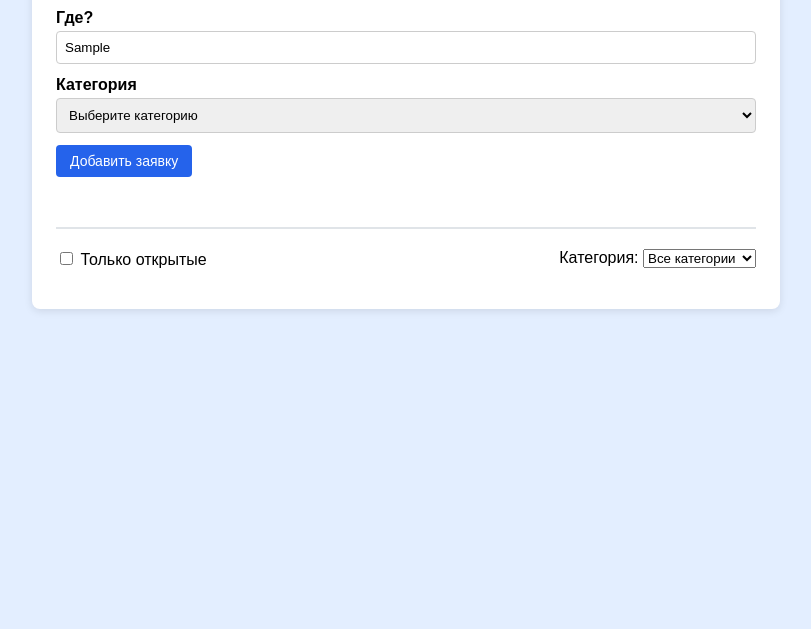
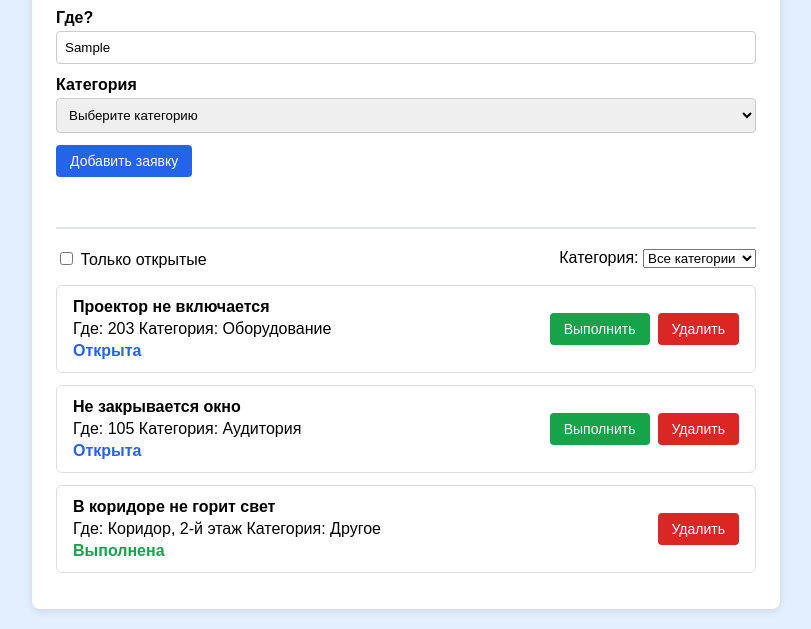
Before and after one commit to ritulkina/mdkCATEGORY, a plain HTML site: page index.html in a window 1280 px wide. Both pictures are taken after typing "Sample", "Sample" into the empty fields and a click on the button "Добавить заявку". Shown: the part 182-811 px from the top of the page, without its empty margins (234-1045 px from the left). Drawn offline with Linux system fonts and the light colour scheme.

Commit message:
Add files via upload

```diff
--- a/index.html
+++ b/index.html
@@ -5,7 +5,7 @@
     <meta charset="UTF-8">
     <title>Заявки корпуса</title>
     <link rel="stylesheet" href="index.css">
-    <script src="c.js"></script>
+    <script src="ss.js" defer></script>
 </head>
 
 <body>
@@ -33,7 +33,7 @@
                 </select>
             </div>
 
-            <button id="add" type="button">Добавить заявку</button>
+            <button id="addBtn" type="button">Добавить заявку</button>
             <p id="message" class="message"></p>
         </div>
 
--- /dev/null
+++ b/ss.js
@@ -0,0 +1,143 @@
+const tickets = [
+    {
+        title: "Проектор не включается",
+        room: "203",
+        category: "Оборудование",
+        done: false
+    },
+    {
+        title: "Не закрывается окно",
+        room: "105",
+        category: "Аудитория",
+        done: false
+    },
+    {
+        title: "В коридоре не горит свет",
+        room: "Коридор, 2-й этаж",
+        category: "Другое",
+        done: true
+    }
+]
+
+const titleInput = document.getElementById("title") //метод поиска элемента по его уникальному идентификатору
+const roomInput = document.getElementById("room")
+const categoryS = document.getElementById("category")
+const add = document.getElementById("addBtn")
+const message = document.getElementById("message")
+
+const Open = document.getElementById("Open")
+const Category = document.getElementById("Category")
+const ticketsList = document.getElementById("ticketsList")
+
+function renderTickets() {  //перерисовываеь список заявок на странице.
+    ticketsList.innerHTML = ""
+
+    if (tickets.length === 0) {
+        const Item = document.createElement("li")
+        Item.textContent = "Заявок пока нет"
+        ticketsList.append(Item)
+        return
+    }
+
+    let shownCount = 0
+
+    for (let i = 0; i < tickets.length; i++) {
+        const ticket = tickets[i]
+
+        if (Open.checked && ticket.done) {
+            continue
+        }
+
+        if (Category.value !== "" && ticket.category !== Category.value) {
+            continue
+        }
+
+        shownCount++
+
+        const li = document.createElement("li")
+        li.className = "ticketitem"
+
+        const info = document.createElement("div")
+        info.className = "ticketinfo"
+
+        const titleEl = document.createElement("strong")
+        titleEl.textContent = ticket.title
+
+        const detailsEl = document.createElement("span")
+        detailsEl.textContent = `Где: ${ticket.room} Категория: ${ticket.category}`
+
+        const statusEl = document.createElement("span")
+        if (ticket.done) {
+            statusEl.textContent = "Выполнена"
+            statusEl.className = "statusdone"
+        } else {
+            statusEl.textContent = "Открыта"
+            statusEl.className = "statusopen"
+        }
+
+        info.append(titleEl, detailsEl, statusEl)
+
+        const actions = document.createElement("div")
+        actions.className = "ticketactions"
+
+        if (!ticket.done) {
+            const doneBtn = document.createElement("button")
+            doneBtn.type = "button"
+            doneBtn.className = "btndone"
+            doneBtn.textContent = "Выполнить"
+            doneBtn.addEventListener("click", function () {
+                tickets[i].done = true
+                renderTickets()
+            })
+            actions.append(doneBtn)
+        }
+
+        const deleteBtn = document.createElement("button")
+        deleteBtn.type = "button"
+        deleteBtn.className = "btndelete"
+        deleteBtn.textContent = "Удалить"
+        deleteBtn.addEventListener("click", function () {
+            tickets.splice(i, 1)
+            renderTickets()
+        })
+        actions.append(deleteBtn)
+
+        li.append(info, actions)
+        ticketsList.append(li)
+    }
+
+    if (shownCount === 0) {
+        const nItem = document.createElement("li")
+        if (Open.checked && Category.value === "") {
+            nItem.textContent = "Открытых заявок нет"
+        } else {
+            nItem.textContent = "Нет заявок по выбранным фильтрам"
+        }
+        ticketsList.append(nItem)
+    }
+}
+
+add.addEventListener('click', () => {
+    const title = titleInput.value.trim()
+    const room = roomInput.value.trim()
+    const category = categoryS.value.trim()
+    message.textContent = ""
+
+    if (titleInput.value !== "" && roomInput.value !== "" && categoryS.value !== "") {
+        const newTick = { title:  titleInput.value, room: roomInput.value, category: categoryS.value, done: false }
+        tickets.push(newTick)
+        titleInput.value = ""
+        roomInput.value = ""
+        categoryS.value = ""
+        cleanticketsList()
+        if (title === "") {
+            message.textContent = "Заполните поле"
+        } if (room === "") {
+            message.textContent = "Заполните поле"
+        } if (category === "")
+            message.textContent = "выберите категорию"
+        return
+
+    }
+    renderTickets()
+})
```
